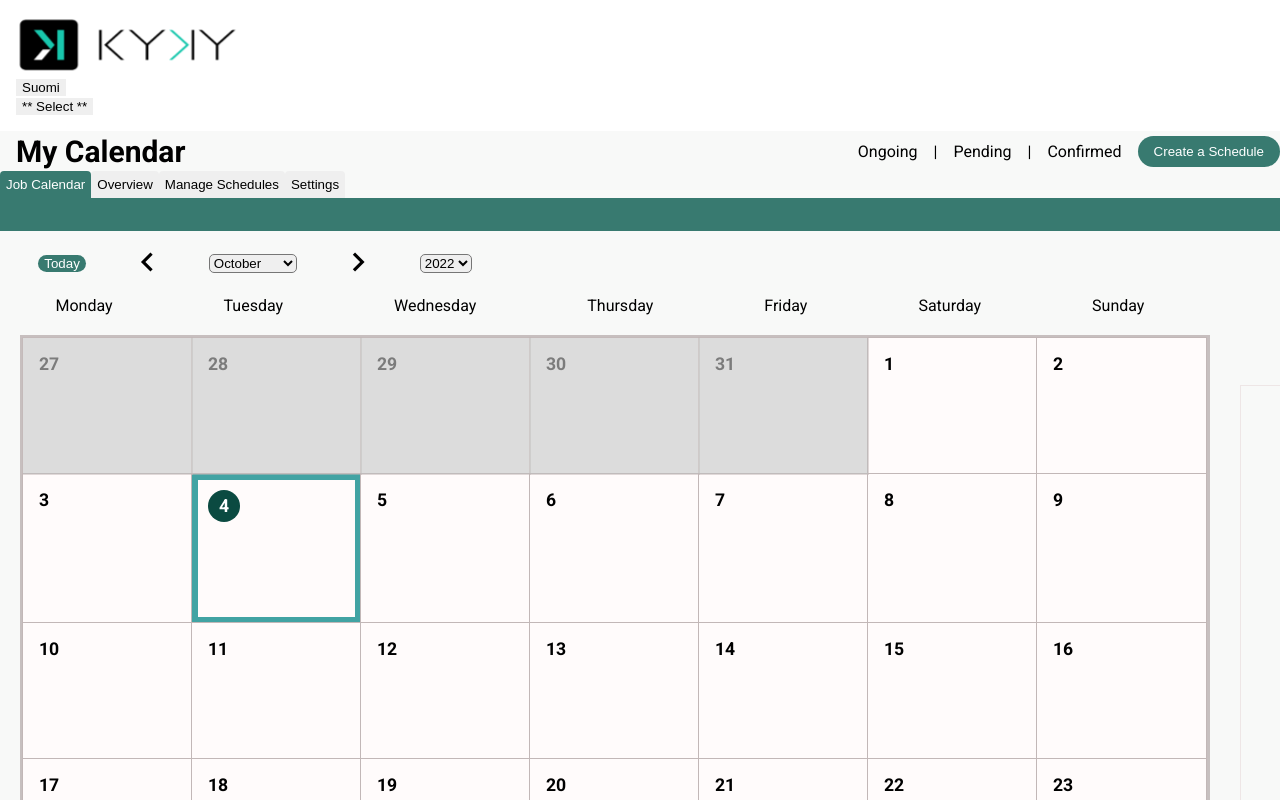
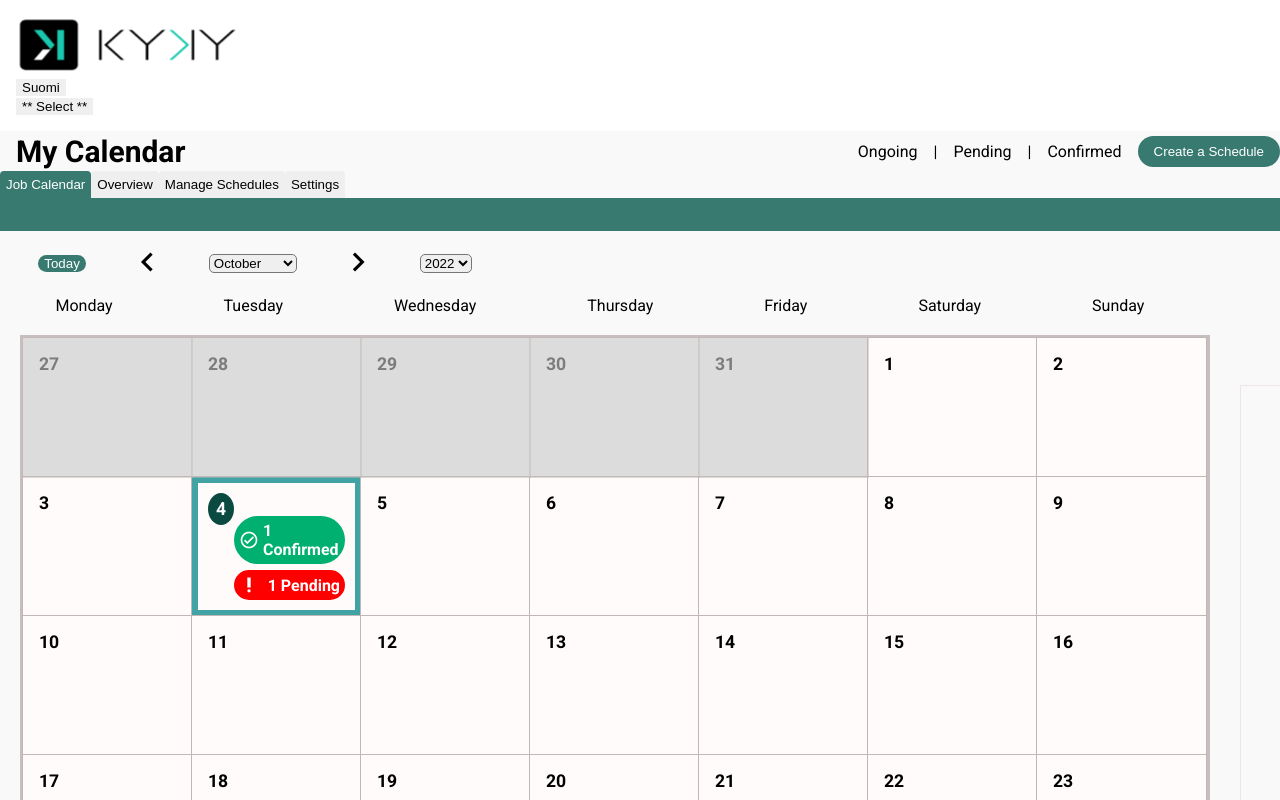
Before and after one commit to VirittamoHelsinki/kyky-today-redux-firebase-03-2023, a React (Create React App) app in the folder kyky/: page /calendar in a window 1280 px wide. Built offline with nearby package versions, Linux system fonts and the light colour scheme.

Commit message:
added some data for job calendar

```diff
--- /dev/null
+++ b/kyky/src/activities.json
@@ -0,0 +1,26 @@
+[
+  {
+    "id": "aab45",
+    "user": "marypoppins64",
+    "location": "Vantaa",
+    "date": "2022-10-05",
+    "time": {
+      "start": "10:00",
+      "end": "11:00"
+    },
+    "jobId": "babysitting",
+    "confirmed": true
+  },
+  {
+    "id": "brh76",
+    "user": "johndoe1",
+    "location": "Helsinki",
+    "date": "2022-10-05",
+    "time": {
+      "start": "11:30",
+      "end": "14:00"
+    },
+    "jobId": "babysitting",
+    "confirmed": false
+  }
+]
--- a/kyky/src/pages/Calendar/JobCalendar.js
+++ b/kyky/src/pages/Calendar/JobCalendar.js
@@ -1,6 +1,9 @@
 import { useState, useEffect } from 'react';
 import { useOutletContext } from 'react-router-dom';
 import '../../styles/JobCalendar.scss';
+
+import activities from '../../activities.json';
+import { act } from 'react-dom/test-utils';
 
 const months = [
   'January',
@@ -38,6 +41,7 @@ export default function JobCalendar() {
   const [selectedDay, setSelectedDay] = useState(null);
   const [currentMonth, setCurrentMonth] = useState(date.getMonth());
   const [currentYear, setCurrentYear] = useState(date.getFullYear());
+  const [currentActivities, setCurrentActivities] = useState([]);
 
   useEffect(() => {
     setCurrentMonth(date.getMonth());
@@ -183,14 +187,42 @@ export default function JobCalendar() {
           <div className="calendar-days">
             {days.map((day, index) => {
               const curr = day.isCurrentMonth && day.day === new Date().getDate();
+              const activitiesToday = activities.filter(
+                (activity) =>
+                  new Date(activity.date).toISOString().slice(0, 10) ===
+                  new Date(date.getFullYear(), date.getMonth(), day.day + 1)
+                    .toISOString()
+                    .slice(0, 10)
+              );
+              const confirmed = activitiesToday.filter((activity) => activity.confirmed);
+              const pending = activitiesToday.filter((activity) => !activity.confirmed);
               return (
                 <div
                   key={`day-${index}`}
                   className={`calendar-day ${selectedDay === index ? 'selected' : ''} ${
                     !day.isCurrentMonth ? 'disabled' : ''
                   }`}
-                  onClick={() => setSelectedDay(index)}>
+                  onClick={() => {
+                    setSelectedDay(index);
+                    setCurrentActivities(activitiesToday);
+                  }}>
                   <span className={curr && 'current'}>{day.day}</span>
+                  {activitiesToday.length > 0 && (
+                    <div className="activities">
+                      {confirmed.length > 0 && (
+                        <div className="confirmed">
+                          <i className="material-icons-outlined">check_circle</i>
+                          <span>{confirmed.length} Confirmed</span>
+                        </div>
+                      )}
+                      {pending.length > 0 && (
+                        <div className="pending">
+                          <i className="material-icons-outlined">priority_high</i>
+                          <span>{pending.length} Pending</span>
+                        </div>
+                      )}
+                    </div>
+                  )}
                 </div>
               );
             })}
@@ -201,6 +233,21 @@ export default function JobCalendar() {
           <p className="scheduleDate">
             <strong>{weekDays[date.getDay()]}</strong> {date.toLocaleDateString('fi-fi')}
           </p>
+          {currentActivities.length > 0 ? (
+            <div className="activities">
+              {currentActivities.map((activity) => (
+                <div key={activity.id} className="activity">
+                  <div className="activityInfo">
+                    <p>
+                      {activity.time.start} - {activity.time.end}
+                    </p>
+                  </div>
+                </div>
+              ))}
+            </div>
+          ) : (
+            <p>You have no activites for the selected day</p>
+          )}
           <button className="scheduleButton">+ Add a schedule</button>
         </div>
       </div>
--- a/kyky/src/styles/JobCalendar.scss
+++ b/kyky/src/styles/JobCalendar.scss
@@ -52,7 +52,7 @@
 }
 .calendar-day {
   width: 169px;
-  height: auto;
+  height: 139px;
   padding: 10px;
   background: rgb(255, 251, 251);
   border: 6px solid rgba(194, 183, 183, 0);
@@ -93,6 +93,46 @@
     justify-content: center;
     align-items: center;
   }
+
+  .activities {
+    display: flex;
+    flex-direction: column;
+    justify-content: flex-end;
+    align-items: center;
+    width: 100%;
+    height: 100%;
+    gap: 0.35rem;
+
+    .confirmed,
+    .pending {
+      display: flex;
+      flex-direction: row;
+      justify-content: space-between;
+      align-items: center;
+      width: 100%;
+      border-radius: 2rem;
+      padding: 5px;
+      font-weight: 700;
+      color: white;
+      gap: 0.25rem;
+
+      * {
+        font-size: 1rem;
+      }
+
+      i {
+        font-size: 1.25rem !important;
+      }
+    }
+
+    .confirmed {
+      background: #00b071;
+    }
+
+    .pending {
+      background: red;
+    }
+  }
 }
 
 .addScheduleContainer {
```
